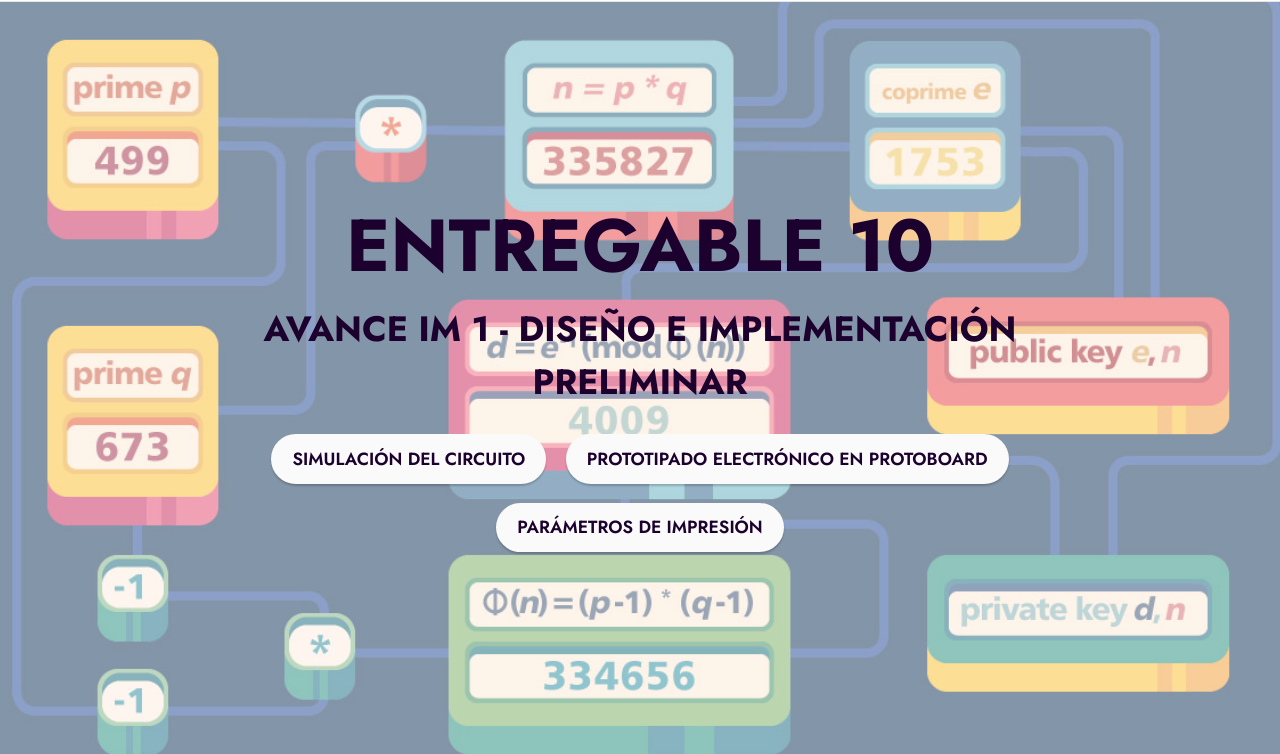
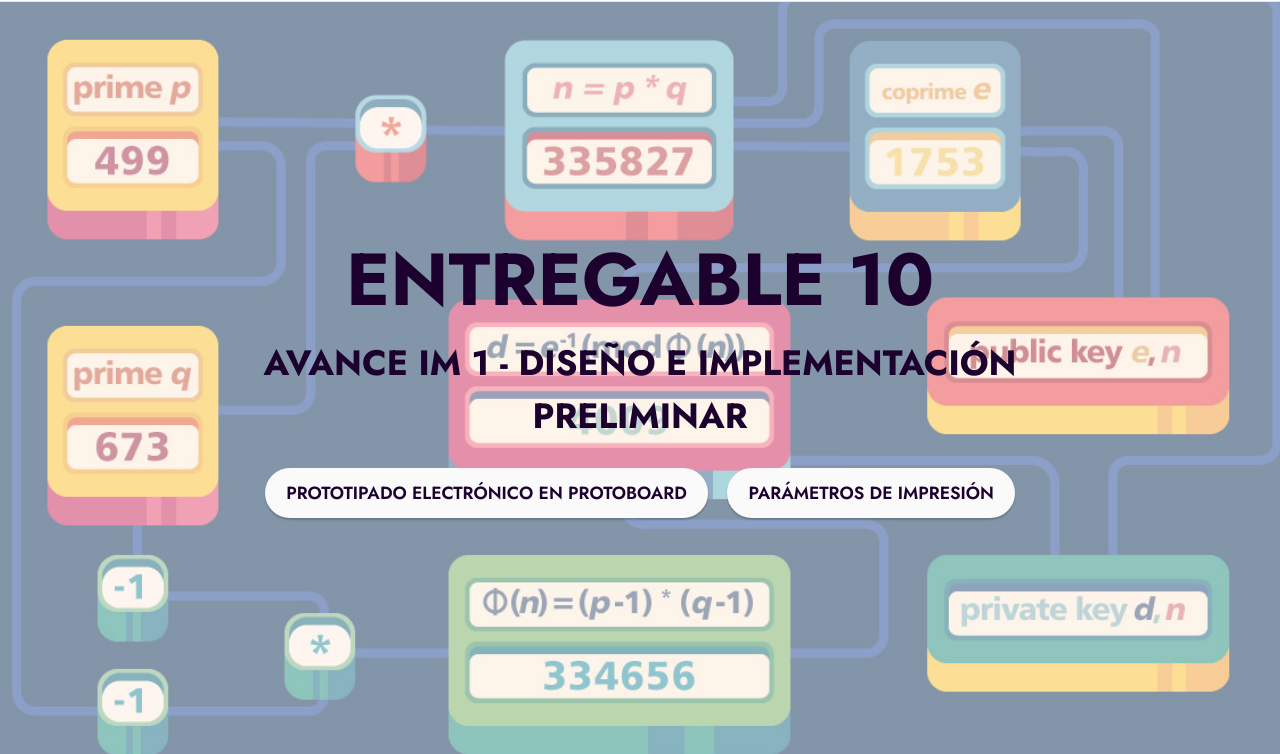
Before and after one commit to fundbiogrupo13/fundbiogrupo13.github.io, a plain HTML site: page entregable_10.html in a window 1280 px wide. Shown: the part 76-830 px from the top of the page. Drawn offline with Linux system fonts and the light colour scheme; files whose address does not match are found by name.

Commit message:
Update entregable_10.html

```diff
--- a/entregable_10.html
+++ b/entregable_10.html
@@ -111,9 +111,8 @@
                     <h1 class="mbr-section-title mbr-fonts-style mbr-white mb-3 display-1"><strong>ENTREGABLE 10</strong></h1>
                     <p class="mbr-text mbr-white mbr-fonts-style display-5"><strong>AVANCE IM 1 - DISEÑO E IMPLEMENTACIÓN PRELIMINAR</strong></p>
                     <div class="mbr-section-btn mt-3">
-                        <a class="btn btn-white display-4" href="entregable_3.html#header9-61">SIMULACIÓN DEL CIRCUITO</a>
-                        <a class="btn btn-white display-4" href="entregable_3.html#header9-62">PROTOTIPADO ELECTRÓNICO EN PROTOBOARD</a>
-                        <a class="btn btn-white display-4" href="entregable_3.html#header9-63">PARÁMETROS DE IMPRESIÓN</a>
+                        <a class="btn btn-white display-4" href="entregable_3.html#header9-61">PROTOTIPADO ELECTRÓNICO EN PROTOBOARD</a>
+                        <a class="btn btn-white display-4" href="entregable_3.html#header9-62">PARÁMETROS DE IMPRESIÓN</a>
 
                     </div>
                 </div>
@@ -135,7 +134,7 @@
     </section>
 
     <!-- PARÁMETROS DE IMPRESIÓN -->
-    <section class="header9 cid-sb0IuvTKPl" id="header9-61">
+    <section class="header9 cid-sb0IuvTKPl" id="header9-62">
         <div class="mbr-overlay" style="opacity: 0; background-color: rgb(255, 255, 255);"></div>
         <div class="text-center container">
             <div class="row justify-content-center">
```
